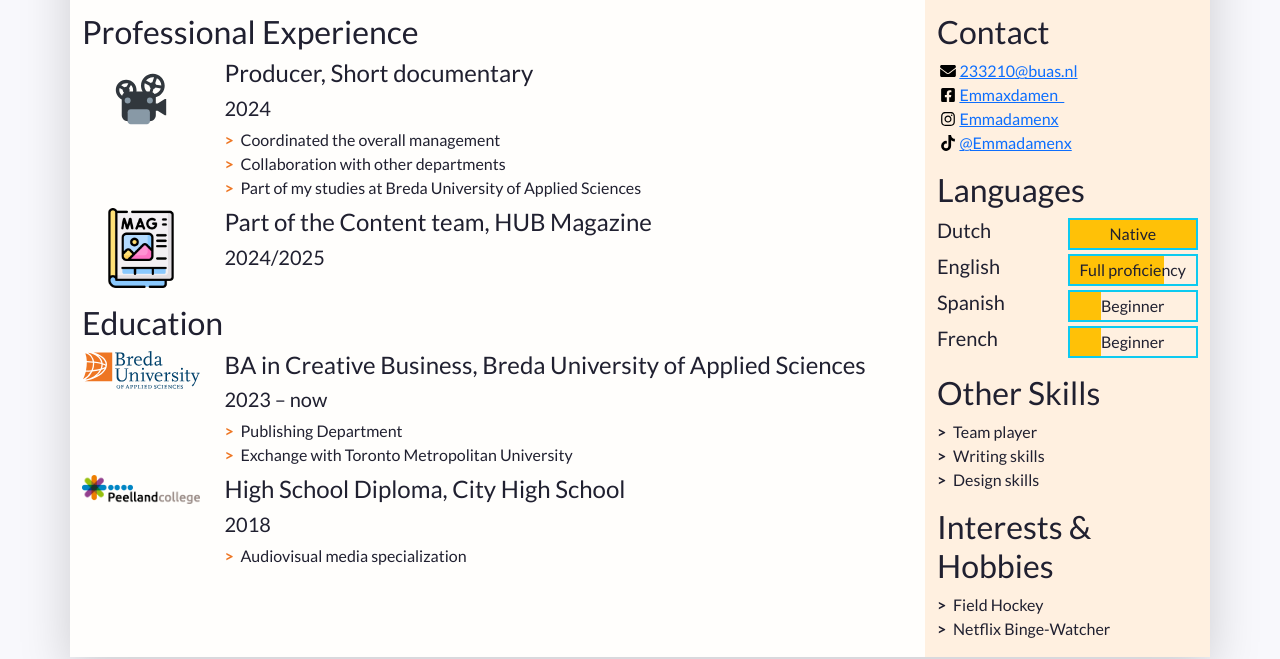
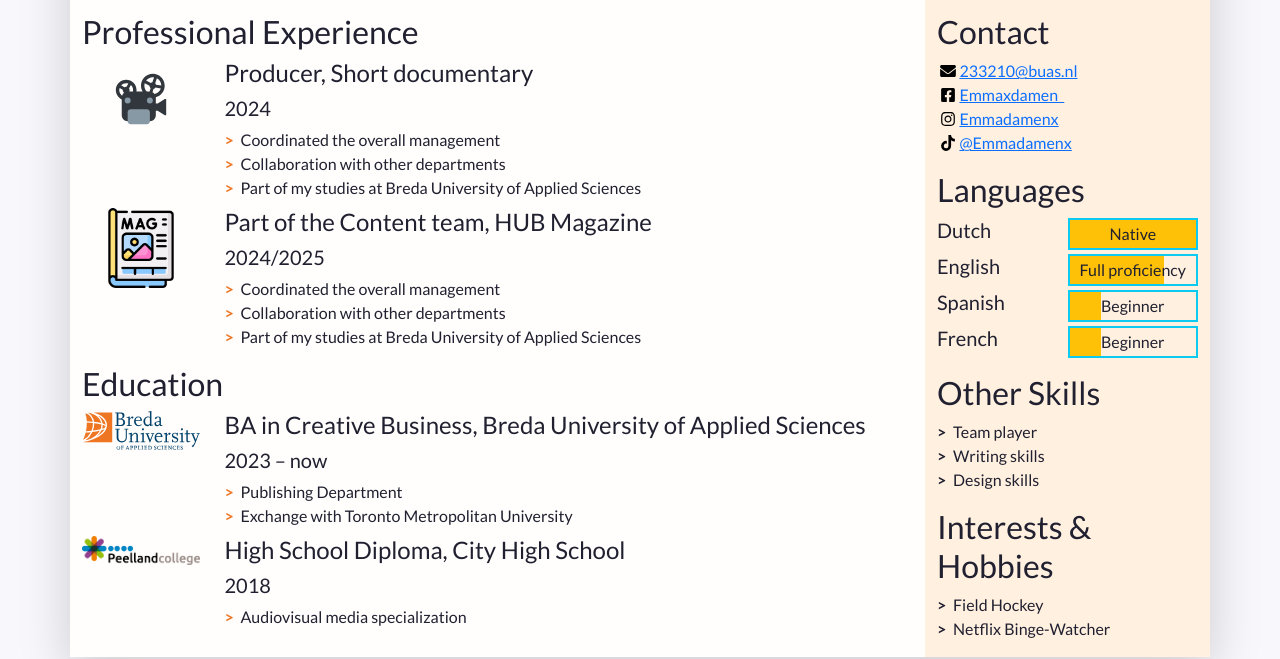
Before and after one commit to Emm20Damen/BUAS, a plain HTML site: page index.html in a window 1280 px wide. Shown: the part 147-806 px from the top of the page. Drawn offline with nearby package versions, Linux system fonts and the light colour scheme.

Commit message:
Update index.html
changed details for magazine

```diff
--- a/index.html
+++ b/index.html
@@ -104,7 +104,11 @@
                 <div class="biography-contents col-9 col-sm-10 col-md-9 col-lg-10">
                   <h4>Part of the Content team, HUB Magazine</h4>
                   <h5>2024/2025</h5>
-                  <!-- This entry doesn't have a list of achievements, but you can copy-paste the one from above -->
+                 <ul class="biography-details list-unstyled">
+                    <li>Coordinated the overall management</li>
+                    <li>Collaboration with other departments</li>
+                    <li>Part of my studies at Breda University of Applied Sciences</li>
+                  </ul> <!-- This entry doesn't have a list of achievements, but you can copy-paste the one from above -->
                 </div>
               </li>
 
```
